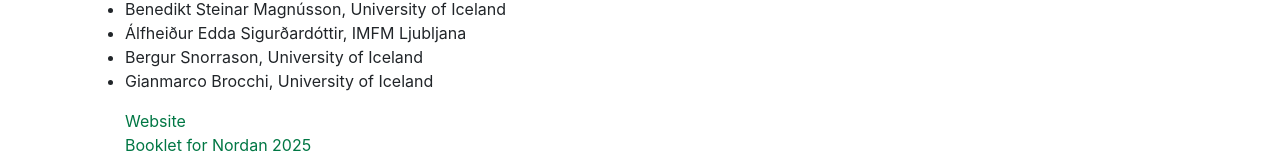
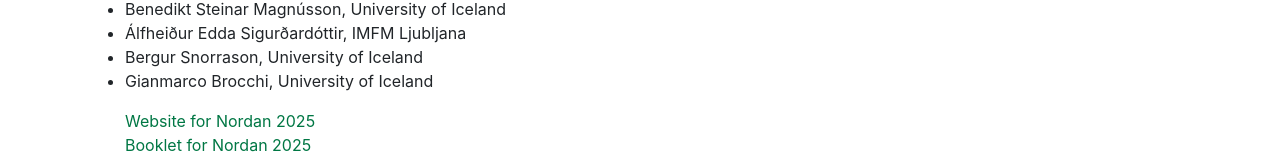
Before and after one commit to nordan-conference/nordan-conference.github.io, a Jekyll site: the page built from 2025/index.md, in a window 1280 px wide. Shown: the part 323-483 px from the top of the page. Built offline with Jekyll 4.4.1, drawn with Linux system fonts in a browser that asks for light colours; our own code applies the rules of GitHub Pages for plain Markdown files.

Commit message:
Laga hlekk

```diff
--- a/2025/index.md
+++ b/2025/index.md
@@ -18,8 +18,9 @@
 - Gianmarco Brocchi, University of Iceland
 
 
-  [Website](/2025-nordan)\
+  [Website for Nordan 2025](/2025-nordan)\
   [Booklet for Nordan 2025](/2025/2025-nordan-booklet.pdf)\
+  [Website for KAUS 2025](/2025-nordan/kaus)\
   [Booklet for KAUS 2025](/2025/2025-kaus-booklet.pdf)
 
 
```
